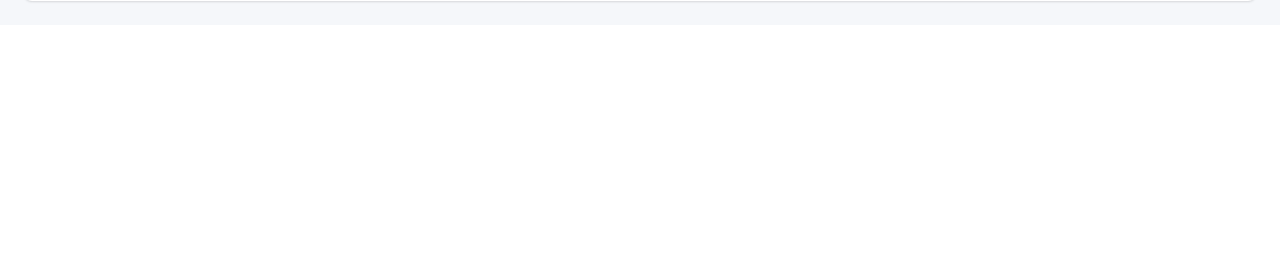
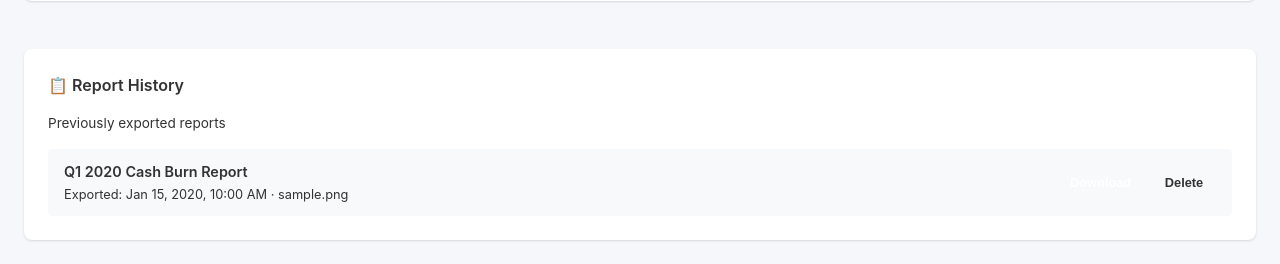
Before and after one commit to ddecoen/monthly_cash_burn, a Flask app: page / in a window 1280 px wide. Shown: the part 1490-1754 px from the top of the page. Before the commit the page ends 1493 px from the top, so only its background shows below. Run offline with Flask 3, Linux system fonts and the light colour scheme; tables that the repository leaves empty hold one stand-in row (values such as "Sample post").

Commit message:
feat: report history — save and re-download exported reports
- Every export saves the .xlsx to exports/ with a timestamped filename
- exported_reports table tracks year, quarter, filename, timestamp
- GET /api/reports — list all exports (newest first)
- GET /api/reports/<id>/download — re-download a saved report
- DELETE /api/reports/<id> — remove from history and disk
- Report History section in UI with download/delete buttons
- Export button now refreshes history after download

```diff
--- a/app.py
+++ b/app.py
@@ -27,6 +27,7 @@ app = Flask(__name__)
 
 DATABASE = os.path.join(os.path.dirname(os.path.abspath(__file__)), "cash_burn.db")
 UPLOAD_DIR = os.path.join(os.path.dirname(os.path.abspath(__file__)), "uploads")
+EXPORTS_DIR = os.path.join(os.path.dirname(os.path.abspath(__file__)), "exports")
 
 # ---------------------------------------------------------------------------
 # Database helpers
@@ -49,6 +50,16 @@ CREATE TABLE IF NOT EXISTS line_items (
     amount REAL DEFAULT 0,
     is_subtotal INTEGER DEFAULT 0,
     row_order INTEGER NOT NULL
+);
+
+CREATE TABLE IF NOT EXISTS exported_reports (
+    id INTEGER PRIMARY KEY AUTOINCREMENT,
+    year INTEGER NOT NULL,
+    quarter INTEGER NOT NULL,
+    filename TEXT NOT NULL,
+    filepath TEXT NOT NULL,
+    exported_at TIMESTAMP DEFAULT CURRENT_TIMESTAMP,
+    notes TEXT
 );
 """
 
@@ -1235,12 +1246,26 @@ def export_excel():
 
         r += 1
 
-    # ── Stream the workbook ───────────────────────────────────────────
+    # Save to exports history.
+    os.makedirs(EXPORTS_DIR, exist_ok=True)
+    ts = datetime.now().strftime("%Y%m%d_%H%M%S")
+    filename = f"Cash_Burn_Report_Q{quarter}_{year}_{ts}.xlsx"
+    filepath = os.path.join(EXPORTS_DIR, filename)
+    wb.save(filepath)
+
+    db = get_db()
+    db.execute(
+        "INSERT INTO exported_reports (year, quarter, filename, filepath) "
+        "VALUES (?, ?, ?, ?)",
+        (year, quarter, filename, filepath),
+    )
+    db.commit()
+
+    # Also stream for download.
     output = BytesIO()
     wb.save(output)
     output.seek(0)
 
-    filename = f"Cash_Burn_Report_Q{quarter}_{year}.xlsx"
     return send_file(
         output,
         mimetype=(
@@ -1250,6 +1275,57 @@ def export_excel():
         as_attachment=True,
         download_name=filename,
     )
+
+
+@app.route("/api/reports", methods=["GET"])
+def list_reports():
+    """Return all exported reports, newest first."""
+    db = get_db()
+    rows = db.execute(
+        "SELECT * FROM exported_reports ORDER BY exported_at DESC"
+    ).fetchall()
+    return jsonify([dict(r) for r in rows])
+
+
+@app.route("/api/reports/<int:report_id>/download", methods=["GET"])
+def download_report(report_id: int):
+    """Download a previously exported report by ID."""
+    db = get_db()
+    row = db.execute(
+        "SELECT * FROM exported_reports WHERE id = ?", (report_id,)
+    ).fetchone()
+    if row is None:
+        return jsonify({"error": f"Report {report_id} not found."}), 404
+    filepath = row["filepath"]
+    if not os.path.exists(filepath):
+        return jsonify({"error": "Report file no longer exists on disk."}), 404
+    return send_file(
+        filepath,
+        mimetype=(
+            "application/vnd.openxmlformats-officedocument"
+            ".spreadsheetml.sheet"
+        ),
+        as_attachment=True,
+        download_name=row["filename"],
+    )
+
+
+@app.route("/api/reports/<int:report_id>", methods=["DELETE"])
+def delete_report(report_id: int):
+    """Delete an exported report record and its file."""
+    db = get_db()
+    row = db.execute(
+        "SELECT * FROM exported_reports WHERE id = ?", (report_id,)
+    ).fetchone()
+    if row is None:
+        return jsonify({"error": f"Report {report_id} not found."}), 404
+    # Remove file from disk.
+    filepath = row["filepath"]
+    if os.path.exists(filepath):
+        os.remove(filepath)
+    db.execute("DELETE FROM exported_reports WHERE id = ?", (report_id,))
+    db.commit()
+    return jsonify({"message": f"Report {report_id} deleted."}), 200
 
 
 @app.route("/api/burn-summary", methods=["GET"])
--- a/templates/index.html
+++ b/templates/index.html
@@ -555,6 +555,89 @@
     opacity: 0.5;
   }
 
+  /* ── Report History ──────────────────────────────────── */
+
+  .report-history-section {
+    margin-top: 1.5rem;
+  }
+  .section-subtitle {
+    font-size: 0.85rem;
+    color: var(--color-text-secondary);
+    margin-bottom: 1rem;
+  }
+  .report-list {
+    display: flex;
+    flex-direction: column;
+    gap: 0.5rem;
+  }
+  .report-item {
+    display: flex;
+    align-items: center;
+    justify-content: space-between;
+    padding: 0.75rem 1rem;
+    background: var(--color-input-bg, #f8f9fa);
+    border-radius: var(--radius-sm);
+    border: 1px solid var(--color-border);
+    transition: background-color var(--transition-fast);
+  }
+  .report-item:hover {
+    background: #eef1f5;
+  }
+  .report-item-info {
+    display: flex;
+    flex-direction: column;
+    gap: 0.15rem;
+  }
+  .report-item-name {
+    font-weight: 600;
+    font-size: 0.9rem;
+    color: var(--color-text);
+  }
+  .report-item-date {
+    font-size: 0.8rem;
+    color: var(--color-text-secondary);
+  }
+  .report-item-actions {
+    display: flex;
+    gap: 0.5rem;
+  }
+  .btn-download {
+    background-color: var(--color-primary);
+    color: #fff;
+    border: none;
+    padding: 0.4rem 0.8rem;
+    border-radius: var(--radius-sm);
+    font-size: 0.8rem;
+    font-weight: 600;
+    cursor: pointer;
+    transition: background-color var(--transition-fast);
+  }
+  .btn-download:hover {
+    background-color: var(--color-primary-hover);
+  }
+  .btn-delete-report {
+    background: none;
+    border: 1px solid var(--color-danger);
+    color: var(--color-danger);
+    padding: 0.4rem 0.8rem;
+    border-radius: var(--radius-sm);
+    font-size: 0.8rem;
+    font-weight: 600;
+    cursor: pointer;
+    transition: all var(--transition-fast);
+  }
+  .btn-delete-report:hover {
+    background-color: var(--color-danger);
+    color: #fff;
+  }
+  .empty-hint {
+    color: var(--color-text-secondary);
+    font-size: 0.85rem;
+    font-style: italic;
+    padding: 1rem 0;
+    text-align: center;
+  }
+
   /* ── Responsive tweaks ──────────────────────────────── */
 
   @media (max-width: 640px) {
@@ -692,6 +775,15 @@
       <canvas id="burnChart"></canvas>
     </div>
   </div>
+
+    <!-- Report History -->
+    <section class="card report-history-section">
+      <h2 class="card-title">📋 Report History</h2>
+      <p class="section-subtitle">Previously exported reports</p>
+      <div id="reportList" class="report-list">
+        <p class="empty-hint">No reports exported yet.</p>
+      </div>
+    </section>
 </div>
 
 <script>
@@ -788,6 +880,7 @@ const $metricCash    = document.getElementById('metricCash');
 const $metricRunway  = document.getElementById('metricRunway');
 const $metricMonths  = document.getElementById('metricMonths');
 const $cashOnHand    = document.getElementById('cashOnHandInput');
+const $reportList    = document.getElementById('reportList');
 
 /* ═══════════════════════════════════════════════════════
    Initialise period selector defaults
@@ -957,10 +1050,33 @@ async function deletePeriod(id) {
 
 $loadQtrBtn.addEventListener('click', loadQuarter);
 
-$exportBtn.addEventListener('click', () => {
+$exportBtn.addEventListener('click', async () => {
   const year = $selYear.value;
   const quarter = $selQuarter.value;
-  window.location.href = `/api/export?year=${year}&quarter=${quarter}`;
+  $exportBtn.disabled = true;
+  $exportBtn.textContent = 'Exporting…';
+  try {
+    const res = await fetch(`/api/export?year=${year}&quarter=${quarter}`);
+    if (!res.ok) throw new Error('Export failed');
+    const blob = await res.blob();
+    const cd = res.headers.get('content-disposition') || '';
+    const match = cd.match(/filename=([^;]+)/);
+    const filename = match ? match[1] : `Cash_Burn_Report_Q${quarter}_${year}.xlsx`;
+    const url = URL.createObjectURL(blob);
+    const a = document.createElement('a');
+    a.href = url;
+    a.download = filename;
+    document.body.appendChild(a);
+    a.click();
+    a.remove();
+    URL.revokeObjectURL(url);
+    loadReports();
+  } catch (err) {
+    alert(`Export error: ${err.message}`);
+  } finally {
+    $exportBtn.disabled = false;
+    $exportBtn.textContent = '📥 Export Excel';
+  }
 });
 
 async function loadQuarter() {
@@ -1319,12 +1435,64 @@ function renderBurnChart(data) {
 }
 
 /* ═══════════════════════════════════════════════════════
+   Report History
+   ═══════════════════════════════════════════════════════ */
+
+async function loadReports() {
+  try {
+    const res = await fetch('/api/reports');
+    if (!res.ok) return;
+    const reports = await res.json();
+    renderReports(reports);
+  } catch {
+    // Silently ignore.
+  }
+}
+
+function renderReports(reports) {
+  if (!reports || reports.length === 0) {
+    $reportList.innerHTML = '<p class="empty-hint">No reports exported yet.</p>';
+    return;
+  }
+  $reportList.innerHTML = reports.map(r => {
+    const date = new Date(r.exported_at + 'Z');
+    const dateStr = date.toLocaleDateString('en-US', {
+      year: 'numeric', month: 'short', day: 'numeric',
+      hour: '2-digit', minute: '2-digit'
+    });
+    return `
+      <div class="report-item">
+        <div class="report-item-info">
+          <span class="report-item-name">Q${r.quarter} ${r.year} Cash Burn Report</span>
+          <span class="report-item-date">Exported: ${dateStr} &middot; ${r.filename}</span>
+        </div>
+        <div class="report-item-actions">
+          <button class="btn-download" onclick="window.location.href='/api/reports/${r.id}/download'">Download</button>
+          <button class="btn-delete-report" onclick="deleteReport(${r.id})">Delete</button>
+        </div>
+      </div>`;
+  }).join('');
+}
+
+async function deleteReport(id) {
+  if (!confirm('Delete this exported report?')) return;
+  try {
+    const res = await fetch(`/api/reports/${id}`, { method: 'DELETE' });
+    if (!res.ok) throw new Error('Delete failed');
+    loadReports();
+  } catch (err) {
+    alert(`Error: ${err.message}`);
+  }
+}
+
+/* ═══════════════════════════════════════════════════════
    Bootstrap: load periods on page load
    ═══════════════════════════════════════════════════════ */
 
 (async function init() {
   await loadPeriods();
   refreshBurnMetrics();
+  loadReports();
 })();
 </script>
 </body>
```
Also changed, not shown: 1 other file.
